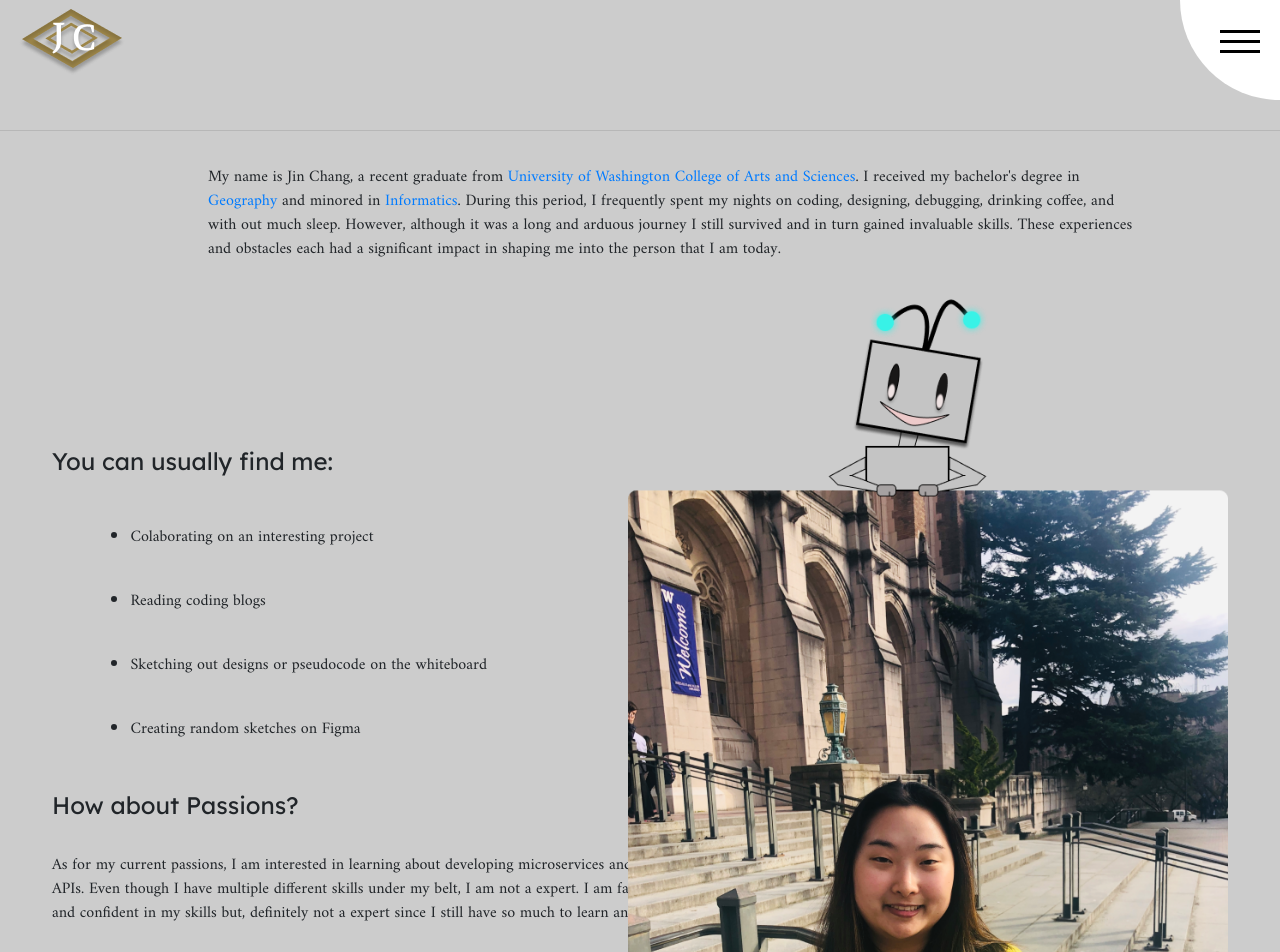
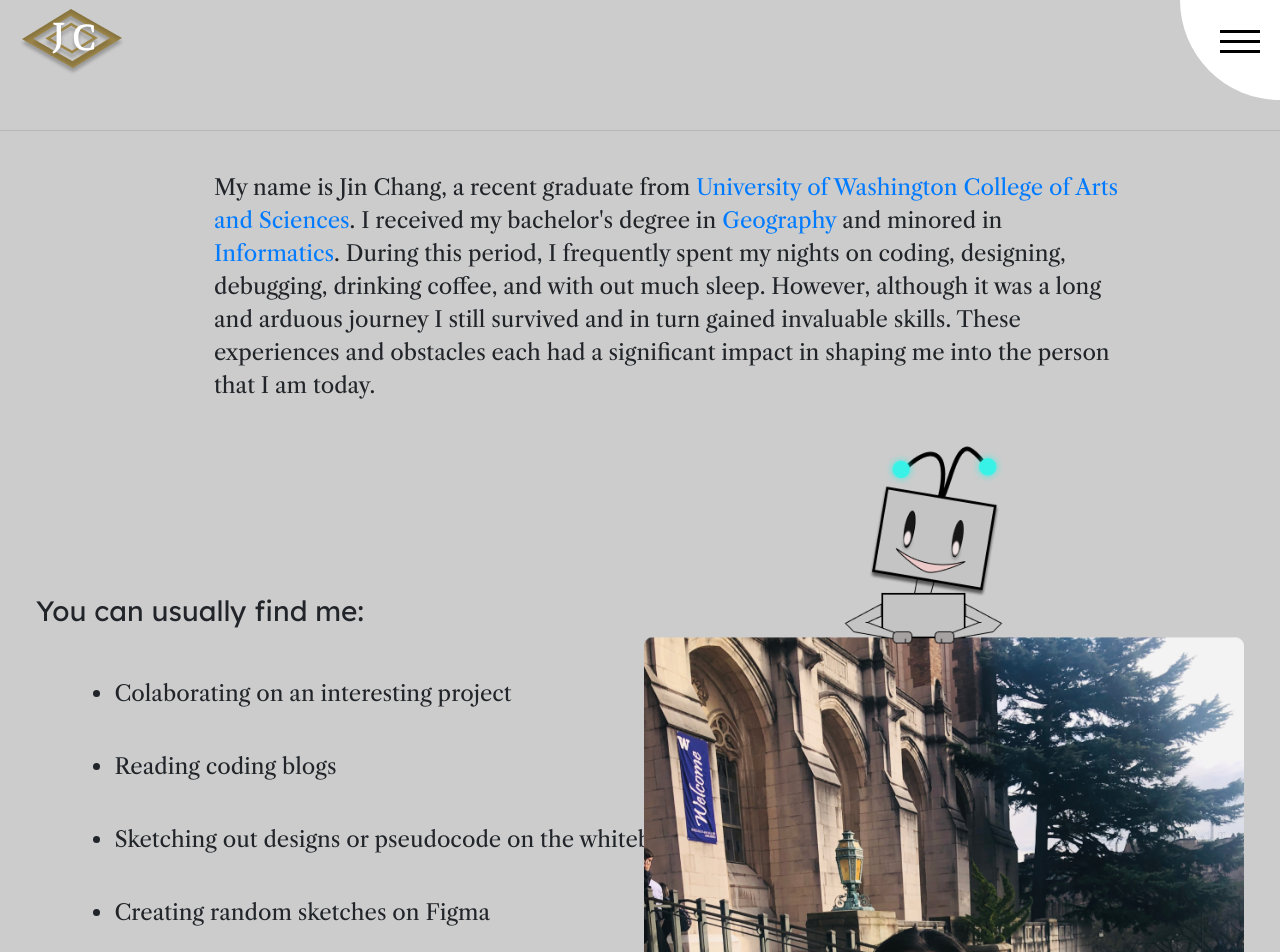
Before and after one commit to jinc132/jinschang-Portfolio, a React (Create React App) app: page /About in a window 1280 px wide. Shown: the top 952 px of the page. Built offline with nearby package versions, Linux system fonts and the light colour scheme.

Commit message:
adjust paragraph

```diff
--- a/public/index.html
+++ b/public/index.html
@@ -19,7 +19,7 @@
       work correctly both with client-side routing and a non-root public URL.
       Learn how to configure a non-root public URL by running `npm run build`.
     -->
-    <link href="https://fonts.googleapis.com/css?family=Abril+Fatface|Amiri|Vollkorn&display=swap" rel="stylesheet">
+    <link href="https://fonts.googleapis.com/css?family=Libre+Caslon+Text&display=swap" rel="stylesheet">
     <title>Jin S Chang</title>
   </head>
   <body>
--- a/src/css/App.css
+++ b/src/css/App.css
@@ -10,8 +10,6 @@ html {
 }
 
 body {
-  font-family: "Cutive Mono", serif;
-  font-size: 1.2em;
   line-height: 1.6;
   background: #CCC;
   overflow-x: hidden;
@@ -103,6 +101,8 @@ label #menuLinks {
   transition: .25s 0s ease-in-out;
   list-style-type: none;
   font-size: 2vw;
+  font-family: "Cutive Mono", serif;
+  font-size: 2em;
 }
 
 label .nav-link {
--- a/src/css/about.css
+++ b/src/css/about.css
@@ -8,8 +8,6 @@
 }
 
 .bioList {
-    font-size: 26px;
-    font-family: 'Amiri', serif;
     display: flex;
     justify-content: space-between;
 }
@@ -23,22 +21,25 @@
 .bioList .list h1 {
     padding-top: 4vh;
     font-family: 'Lexend Deca', serif;
-    font-size: 24px;
+    font-size: 28px;
 }
 
 .bioList .list li {
-    font-family: 'Amiri', serif;
+    font-family: 'Libre Caslon Text', serif;
     padding-top: 5vh;
     position: relative;
     left: 3vw;
     width: 50vw;
-    font-size: 16px;
+    font-size: 22px;
 }
 
 .bioList .list p {
     padding-top: 3vh;
     width: 50vw;
-    font-size: 16px;
+    font-size: 22px;
+    font-family: 'Libre Caslon Text', serif;
+    width: 60%;
+    margin-left: 3em;
 }
 
 .jinBio {
@@ -46,6 +47,6 @@
     position: relative;
     left: 15%;
     padding: 1em;
-    font-size: 16px;
-    font-family: 'Amiri', serif;
+    font-size: 22px;
+    font-family: 'Libre Caslon Text', serif;
 }
```
